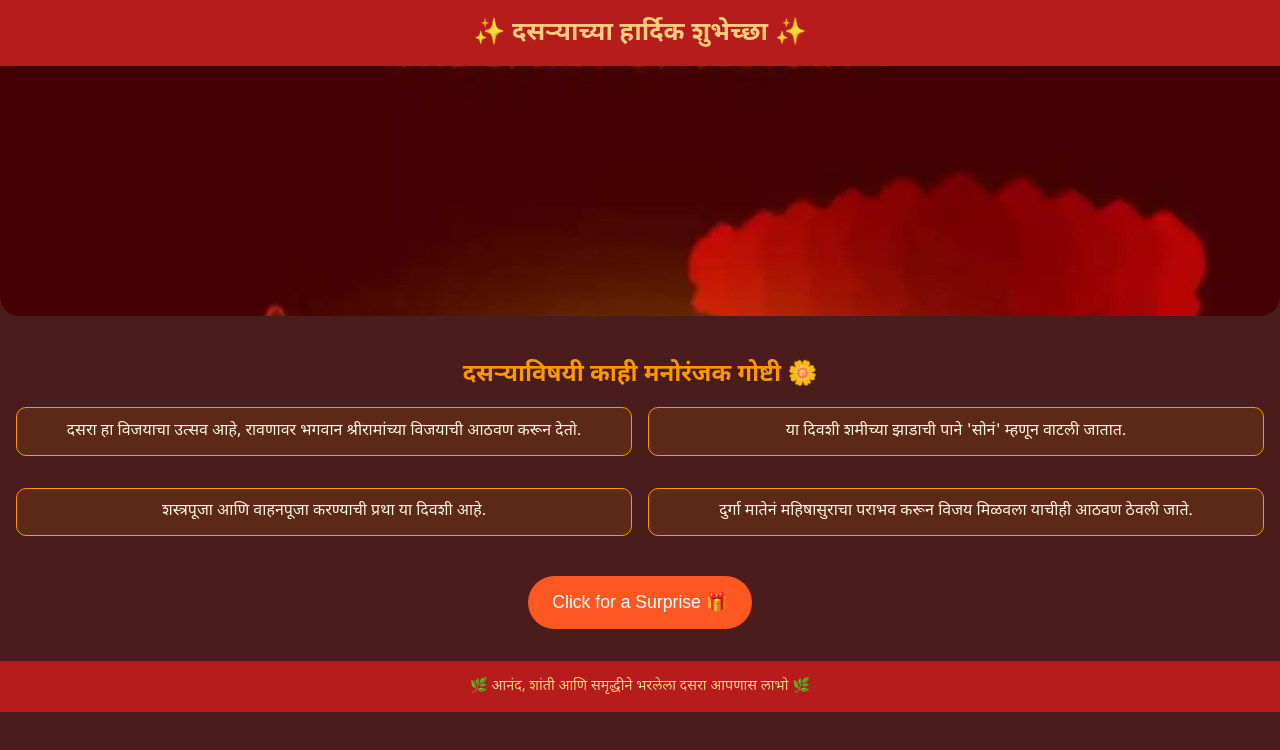
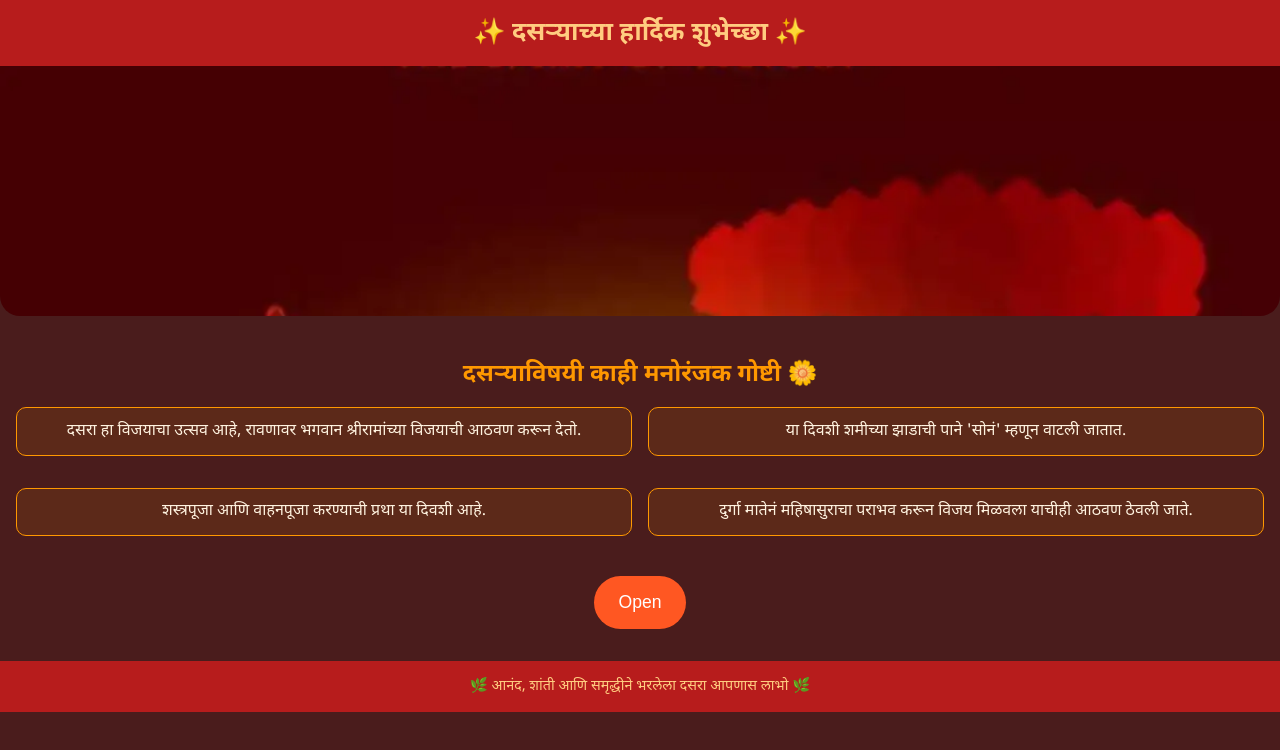
Before and after one commit to shndamit57/dussehra-wishes-to-gublu, a plain HTML site: page index.html in a window 1280 px wide. Drawn offline with Linux system fonts and the light colour scheme.

Commit message:
Update index.html

```diff
--- a/index.html
+++ b/index.html
@@ -192,7 +192,7 @@
         </ul>
     </section>
 
-    <button id="surpriseBtn">Click for a Surprise 🎁</button>
+    <button id="surpriseBtn">Open</button>
 
     <!-- Modal -->
     <div class="modal" id="surpriseModal">
```
